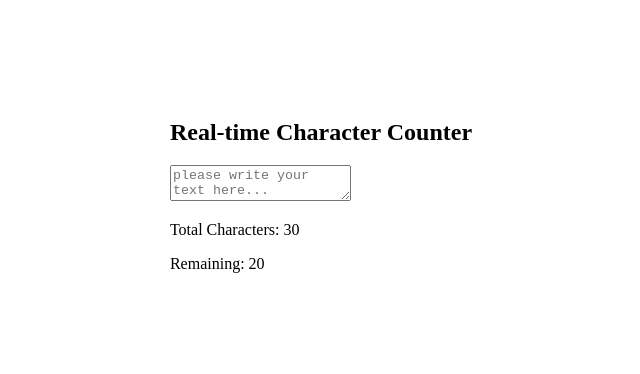
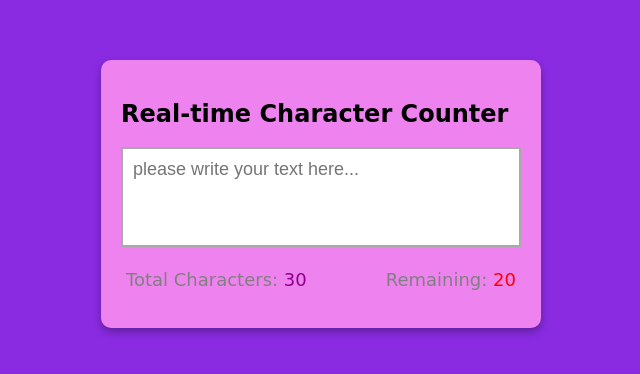
Before and after one commit to ravenlokss75/real-time-Character-counter, a plain HTML site: page index.html in a window 1280 px wide. Shown: the part 206-580 px from the top of the page, without its empty margins (319-959 px from the left). Drawn offline with Linux system fonts and the light colour scheme.

Commit message:
added css to html

```diff
--- a/style.css
+++ b/style.css
@@ -4,5 +4,44 @@ body{
     justify-content: center;
     height: 100vh;
     align-items: center;
+    background-color: blueviolet;
+    font-family: cursive;
+}
+.container{
+    background-color: violet;
+    width: 400px;
+    padding: 20px;
+    margin: 5px;
+    border-radius: 10px;
+    box-shadow: 0 4px 8px rgba(0, 0, 0, .3);
+}
 
+.textarea{
+    resize: none;
+    width: 100%;
+    height: 100px;
+    font-size: 18px;
+    font-family: sans-serif;
+    padding: 10px;
+    box-sizing: border-box;
+    border: solid 2px darkgray;
 }
+
+.counter-container{
+    display: flex;
+    justify-content: space-between;
+    padding: 0 5px;
+}
+
+.counter-container p{
+    font-size: 18px;
+    color: gray;
+}
+
+.total-counter{
+    color: darkmagenta;
+}
+
+.remaining-counter{
+    color: red;
+}
```
